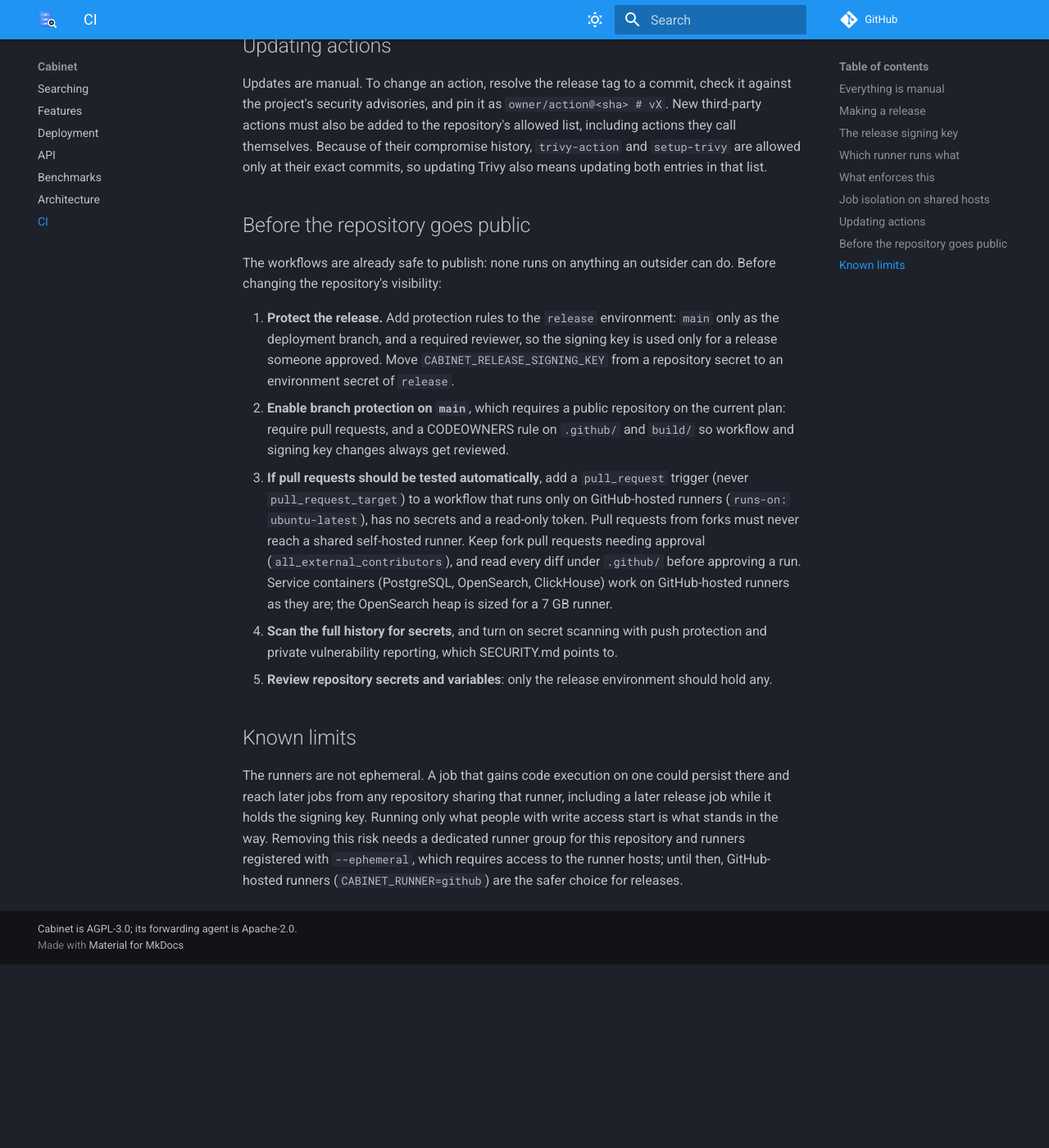
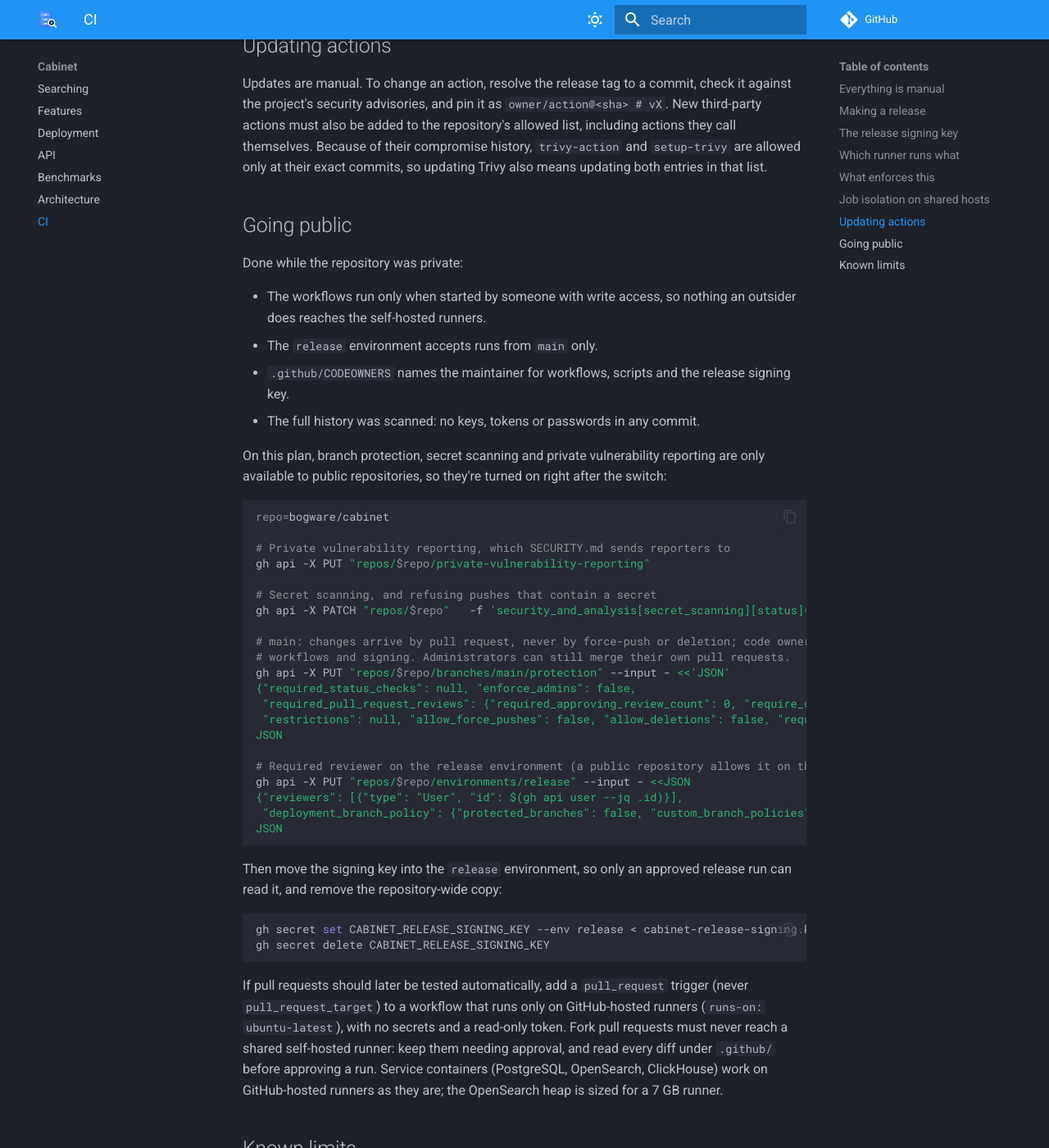
Before and after one commit to bogware/cabinet, an MkDocs documentation site: the page built from docs/CI.md, in a window 1280 px wide and 1400 px high, scrolled down 3384 px. Shown: the whole window at 82% size. Built offline with MkDocs 1.6.1 and Material for MkDocs 9.7.7, drawn with Linux system fonts in a browser that asks for light colours; comment, search, counter and statistics services are not loaded; before the commit the page ends 4560 px from its top, so only the background shows below that.

Commit message:
CI.md: what was done before going public, and the commands for right after

````diff
--- a/docs/CI.md
+++ b/docs/CI.md
@@ -122,28 +122,57 @@ also be added to the repository's allowed list, including actions they call them
 their compromise history, `trivy-action` and `setup-trivy` are allowed only at their exact commits, so
 updating Trivy also means updating both entries in that list.
 
-## Before the repository goes public
+## Going public
 
-The workflows are already safe to publish: none runs on anything an outsider can do. Before changing
-the repository's visibility:
+Done while the repository was private:
 
-1. **Protect the release.** Add protection rules to the `release` environment: `main` only as the
-   deployment branch, and a required reviewer, so the signing key is used only for a release
-   someone approved. Move `CABINET_RELEASE_SIGNING_KEY` from a repository secret to an
-   environment secret of `release`.
-2. **Enable branch protection on `main`**, which requires a public repository on the current plan:
-   require pull requests, and a CODEOWNERS rule on `.github/` and `build/` so workflow and signing
-   key changes always get reviewed.
-3. **If pull requests should be tested automatically**, add a `pull_request` trigger (never
-   `pull_request_target`) to a workflow that runs only on GitHub-hosted runners
-   (`runs-on: ubuntu-latest`), has no secrets and a read-only token. Pull requests from forks must
-   never reach a shared self-hosted runner. Keep fork pull requests needing approval
-   (`all_external_contributors`), and read every diff under `.github/` before approving a run.
-   Service containers (PostgreSQL, OpenSearch, ClickHouse) work on GitHub-hosted runners as they
-   are; the OpenSearch heap is sized for a 7 GB runner.
-4. **Scan the full history for secrets**, and turn on secret scanning with push protection and
-   private vulnerability reporting, which SECURITY.md points to.
-5. **Review repository secrets and variables**: only the release environment should hold any.
+- The workflows run only when started by someone with write access, so nothing an outsider does
+  reaches the self-hosted runners.
+- The `release` environment accepts runs from `main` only.
+- `.github/CODEOWNERS` names the maintainer for workflows, scripts and the release signing key.
+- The full history was scanned: no keys, tokens or passwords in any commit.
+
+On this plan, branch protection, secret scanning and private vulnerability reporting are only
+available to public repositories, so they're turned on right after the switch:
+
+```bash
+repo=bogware/cabinet
+
+# Private vulnerability reporting, which SECURITY.md sends reporters to
+gh api -X PUT "repos/$repo/private-vulnerability-reporting"
+
+# Secret scanning, and refusing pushes that contain a secret
+gh api -X PATCH "repos/$repo"   -f 'security_and_analysis[secret_scanning][status]=enabled'   -f 'security_and_analysis[secret_scanning_push_protection][status]=enabled'
+
+# main: changes arrive by pull request, never by force-push or deletion; code owners review
+# workflows and signing. Administrators can still merge their own pull requests.
+gh api -X PUT "repos/$repo/branches/main/protection" --input - <<'JSON'
+{"required_status_checks": null, "enforce_admins": false,
+ "required_pull_request_reviews": {"required_approving_review_count": 0, "require_code_owner_reviews": true, "dismiss_stale_reviews": true},
+ "restrictions": null, "allow_force_pushes": false, "allow_deletions": false, "required_conversation_resolution": true}
+JSON
+
+# Required reviewer on the release environment (a public repository allows it on the free plan)
+gh api -X PUT "repos/$repo/environments/release" --input - <<JSON
+{"reviewers": [{"type": "User", "id": $(gh api user --jq .id)}],
+ "deployment_branch_policy": {"protected_branches": false, "custom_branch_policies": true}}
+JSON
+```
+
+Then move the signing key into the `release` environment, so only an approved release run can read
+it, and remove the repository-wide copy:
+
+```bash
+gh secret set CABINET_RELEASE_SIGNING_KEY --env release < cabinet-release-signing.key.pem
+gh secret delete CABINET_RELEASE_SIGNING_KEY
+```
+
+If pull requests should later be tested automatically, add a `pull_request` trigger (never
+`pull_request_target`) to a workflow that runs only on GitHub-hosted runners (`runs-on:
+ubuntu-latest`), with no secrets and a read-only token. Fork pull requests must never reach a shared
+self-hosted runner: keep them needing approval, and read every diff under `.github/` before
+approving a run. Service containers (PostgreSQL, OpenSearch, ClickHouse) work on GitHub-hosted
+runners as they are; the OpenSearch heap is sized for a 7 GB runner.
 
 ## Known limits
 
````
